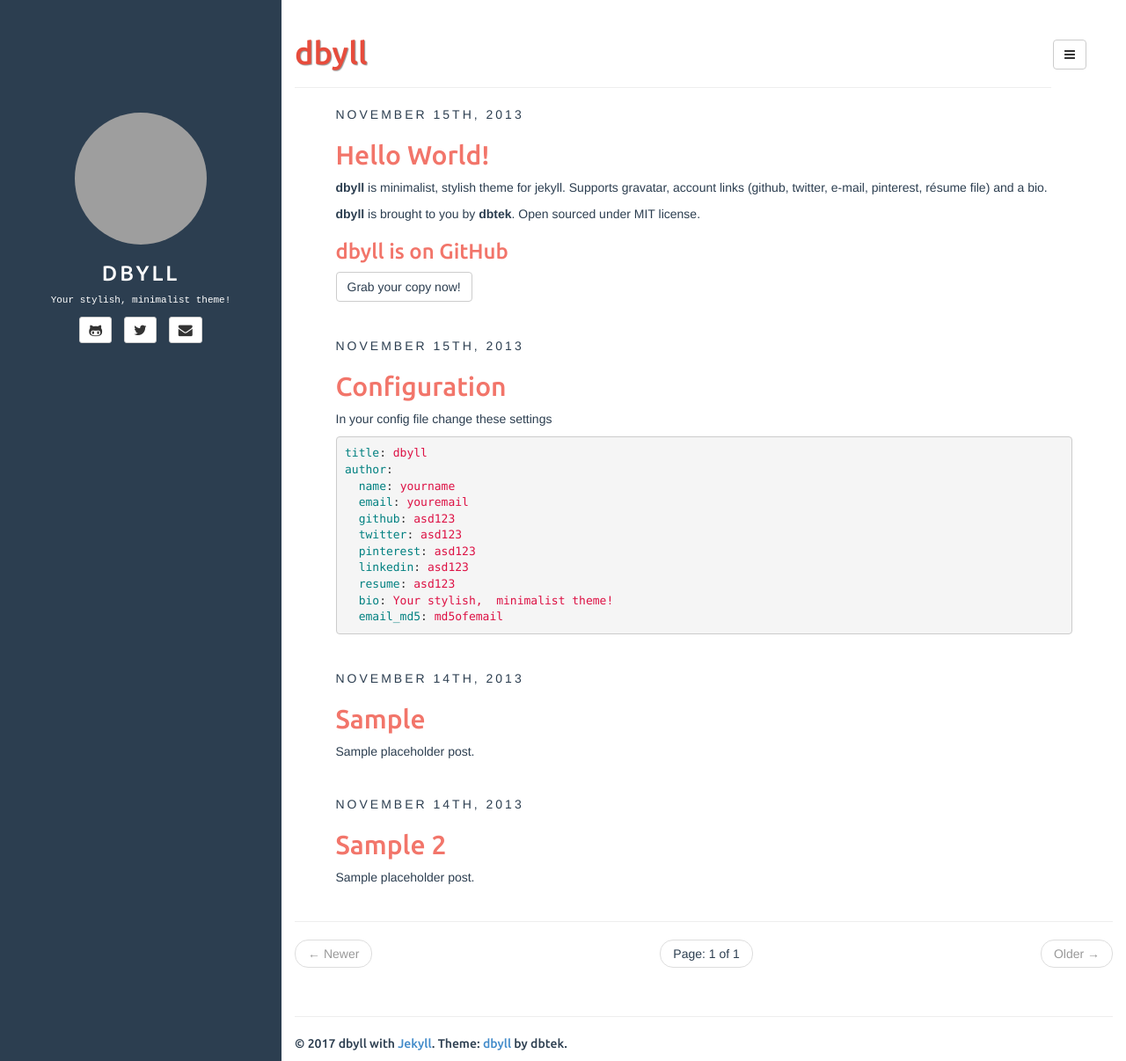
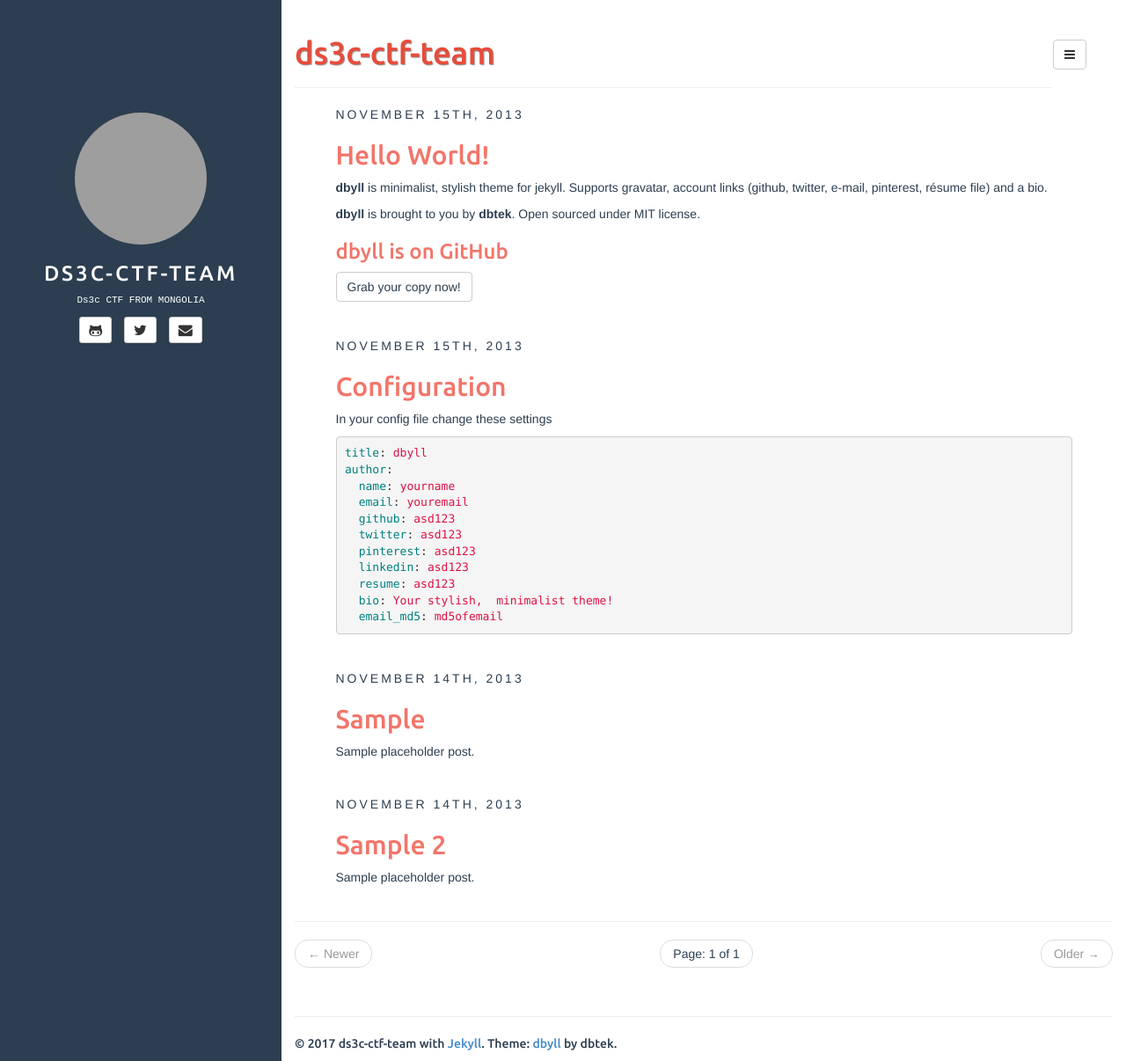
Before and after one commit to dorjoos/Ds3c-ctf-team.github.io, a Jekyll site: the page built from index.html, in a window 1280 px wide and 1206 px high. Shown: the whole window at 88% size. Built offline with Jekyll 4.4.1, drawn with Linux system fonts in a browser that asks for light colours; the list of posts is cut into pages by our own code; grey boxes are pictures that could not be loaded.

Commit message:
Update _config.yml

```diff
--- a/_config.yml
+++ b/_config.yml
@@ -6,25 +6,25 @@
 highlighter: rouge
 markdown: kramdown
 disqus: dbyll
-google_analytics: dbyll
-title: dbyll
+google_analytics: ds3c-ctf-team
+title: ds3c-ctf-team
 
 defaults:
   -
     scope:
       path: "" # empty string for all files
     values:
-      title: dbyll
+      title: ds3c-ctf-team
 
-description: Stylish Jekyll Theme
+description: ds3c-ctf-team
 author:
-  name: dbyll
-  email: dbyll@ismaildemirbilek.com
-  github: dbtek
-  twitter: dbtek
-  pinterest: asd123
-  linkedin: asd123
-  bio: Your stylish, minimalist theme!
+  name: ds3c-ctf-team
+  email: ds3c-ctf-team@gmail.com
+  github: ds3c-ctf-team
+  twitter: ds3c-ctf-team
+  pinterest: ds3c-ctf-team
+  linkedin: ds3c-ctf-team
+  bio: Ds3c CTF FROM MONGOLIA
   email_md5: 726351295ec82e145928582f595aa3aa
 
 rss_path: feed.xml
```
